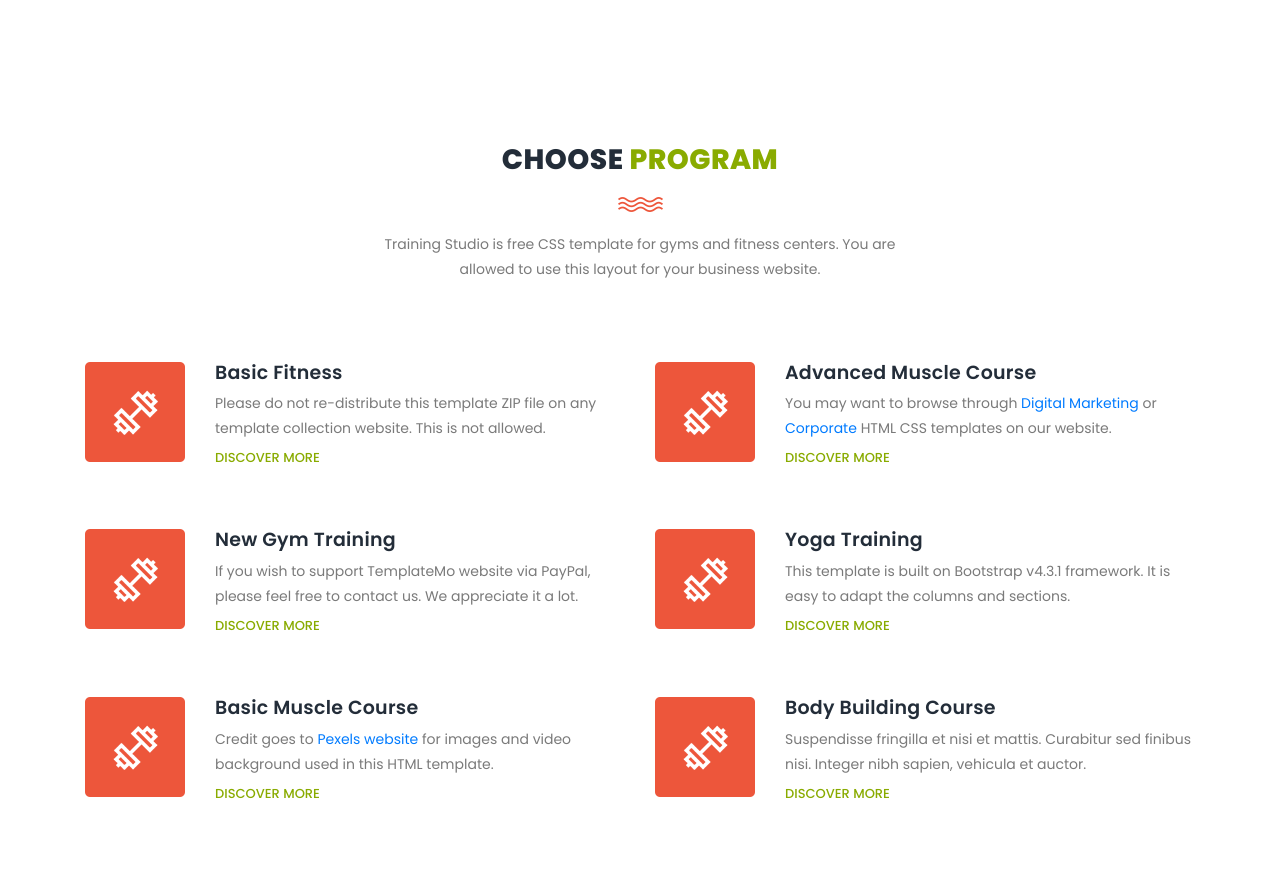
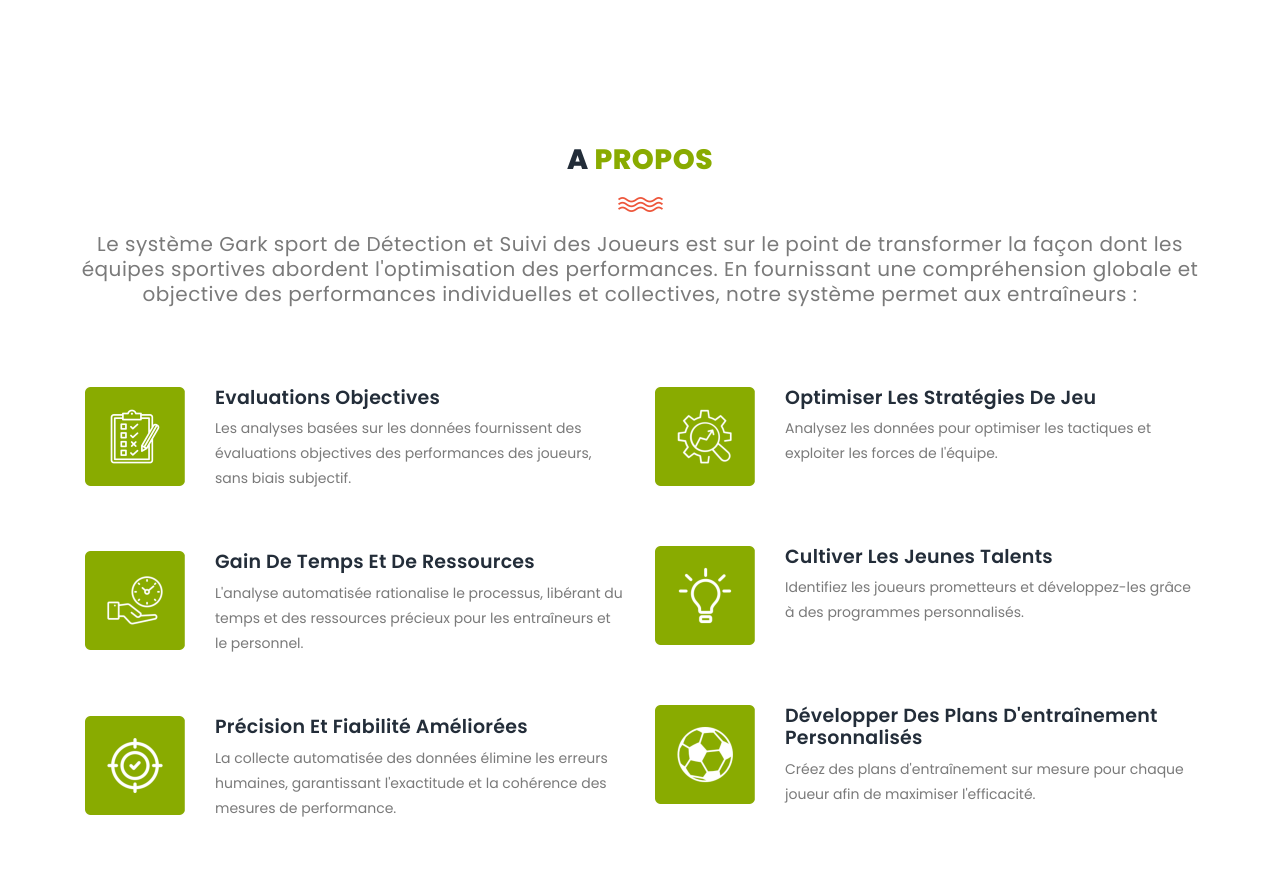
Before and after one commit to Emnakaa/site-pfe, a plain HTML site: page index.html in a window 1280 px wide. Shown: the part 804-1688 px from the top of the page. Drawn offline with Linux system fonts and the light colour scheme.

Commit message:
modified:   assets/css/templatemo-training-studio.css 	new file:   assets/images/Copie de Copie de IR peak analysis Last weeks July.png 	new file:   assets/images/analyse.png 	new file:   assets/images/cultiver.png 	new file:   assets/images/gaintemp.png 	new file:   assets/images/plan.png 	new file:   assets/images/precision.png 	new file:   assets/images/wave.png 	modified:   html/login.html 	modified:   index.html 	modified:   assets/css/templatemo-training-studio.css

```diff
--- a/assets/css/templatemo-training-studio.css
+++ b/assets/css/templatemo-training-studio.css
@@ -147,15 +147,24 @@ body {
 
 .section-heading {
   text-align: center;
+  width:100%;
   margin-top: 140px;
   margin-bottom: 80px;
 }
+
 
 .section-heading h2 {
   font-size: 28px;
   font-weight: 800;
   color: #232d39;
   text-transform: uppercase;
+  letter-spacing: 0.5px;
+  margin-top: 0px;
+  margin-bottom: 0px;
+}
+
+.section-heading p {
+  font-size: 20px;
   letter-spacing: 0.5px;
   margin-top: 0px;
   margin-bottom: 0px;
@@ -177,6 +186,9 @@ body {
 .dark-bg p {
   color: #fff;
 }
+
+
+
 
 
 
@@ -718,12 +730,15 @@ subscribe
 
 #call-to-action {
   padding: 120px 0px;
-  background-image: url(../images/cta-bg.jpg);
+  background-image: url(../images/240_F_166983065_JmPXU2dZqMMBGFFi45fT4N4N27sXue43.jpg);
   background-position: center center;
   background-repeat: no-repeat;
   background-size: cover;
   text-align: center;
 }
+
+
+
 
 .cta-content h2 {
   font-size: 36px;
--- a/index.html
+++ b/index.html
@@ -56,10 +56,10 @@ https://templatemo.com/tm-548-training-studio
                         <!-- ***** Menu Start ***** -->
                         <ul class="nav">
                             <li class="scroll-to-section"><a href="#top" class="active">Accueil</a></li>
-                            <li class="scroll-to-section"><a href="#features">About</a></li>
-                            <li class="scroll-to-section"><a href="#our-classes">Classes</a></li>
-                            <li class="scroll-to-section"><a href="#schedule">Schedules</a></li>
-                            <li class="scroll-to-section"><a href="#contact-us">Contact</a></li>
+                            <li class="scroll-to-section"><a href="#features">A Propos</a></li>
+                            <li class="scroll-to-section"><a href="#our-classes">Fonctionnalités</a></li>
+                            <li class="scroll-to-section"><a href="#schedule">Rien</a></li>
+                            <li class="scroll-to-section"><a href="#contact-us">Contacté</a></li>
                             <li class="main-button "><a href="html/login.html">S'identifier</a></li>
                         </ul>
                         <a class='menu-trigger'>
@@ -84,6 +84,8 @@ https://templatemo.com/tm-548-training-studio
             <div class="caption">
                 <h6>work harder, get stronger</h6>
                 <h4>Libérez le potentiel de votre équipe avec notre solution de <em>suivi des performances</em></h4>
+                <!-- <h4>Optimisez les performances des joueurs, prenez des décisions éclairées et <em>dominez le terrain</em></h4> -->
+
                 <div class="main-button scroll-to-section">
                     <a href="#features">Devenir un membre</a>
                 </div>
@@ -96,43 +98,44 @@ https://templatemo.com/tm-548-training-studio
     <section class="section" id="features">
         <div class="container">
             <div class="row">
-                <div class="col-lg-6 offset-lg-3">
                     <div class="section-heading">
-                        <h2>Choose <em>Program</em></h2>
+
+                        <h2>A <em>Propos</em></h2>
                         <img src="assets/images/line-dec.png" alt="waves">
-                        <p>Training Studio is free CSS template for gyms and fitness centers. You are allowed to use this layout for your business website.</p>
+                        <p>
+                            <!-- Grâce à sa capacité à fournir des informations exploitables, à améliorer le développement des joueurs et à rationaliser l'analyse des performances,  -->
+                            Le système Gark sport de Détection et Suivi des Joueurs est sur le point de transformer la façon dont les équipes sportives abordent l'optimisation des performances.
+                             En fournissant une compréhension globale et objective des performances individuelles et collectives, notre système permet aux entraîneurs :
+                        </p>
                     </div>
-                </div>
+
                 <div class="col-lg-6">
                     <ul class="features-items">
                         <li class="feature-item">
                             <div class="left-icon">
-                                <img src="assets/images/features-first-icon.png" alt="First One">
+                                <img src="assets/images/Copie de Copie de IR peak analysis Last weeks July.png" alt="First One">
                             </div>
                             <div class="right-content">
-                                <h4>Basic Fitness</h4>
-                                <p>Please do not re-distribute this template ZIP file on any template collection website. This is not allowed.</p>
-                                <a href="#" class="text-button">Discover More</a>
+                                <h4>Evaluations objectives </h4>
+                                <p>Les analyses basées sur les données fournissent des évaluations objectives des performances des joueurs, sans biais subjectif.</p>
                             </div>
                         </li>
                         <li class="feature-item">
                             <div class="left-icon">
-                                <img src="assets/images/features-first-icon.png" alt="second one">
+                                <img src="assets/images/gaintemp.png" alt="second one">
                             </div>
                             <div class="right-content">
-                                <h4>New Gym Training</h4>
-                                <p>If you wish to support TemplateMo website via PayPal, please feel free to contact us. We appreciate it a lot.</p>
-                                <a href="#" class="text-button">Discover More</a>
+                                <h4>Gain de temps et de ressources </h4>
+                                <p>L'analyse automatisée rationalise le processus, libérant du temps et des ressources précieux pour les entraîneurs et le personnel.</p>
                             </div>
                         </li>
                         <li class="feature-item">
                             <div class="left-icon">
-                                <img src="assets/images/features-first-icon.png" alt="third gym training">
+                                <img src="assets/images/precision.png" alt="third gym training">
                             </div>
                             <div class="right-content">
-                                <h4>Basic Muscle Course</h4>
-                                <p>Credit goes to <a rel="nofollow" href="https://www.pexels.com" target="_blank">Pexels website</a> for images and video background used in this HTML template.</p>
-                                <a href="#" class="text-button">Discover More</a>
+                                <h4>Précision et fiabilité améliorées</h4>
+                                <p>La collecte automatisée des données élimine les erreurs humaines, garantissant l'exactitude et la cohérence des mesures de performance.</p>
                             </div>
                         </li>
                     </ul>
@@ -141,32 +144,30 @@ https://templatemo.com/tm-548-training-studio
                     <ul class="features-items">
                         <li class="feature-item">
                             <div class="left-icon">
-                                <img src="assets/images/features-first-icon.png" alt="fourth muscle">
+                                <img src="assets/images/analyse.png" alt="fourth muscle">
                             </div>
                             <div class="right-content">
-                                <h4>Advanced Muscle Course</h4>
-                                <p>You may want to browse through <a rel="nofollow" href="https://templatemo.com/tag/digital-marketing" target="_parent">Digital Marketing</a> or <a href="https://templatemo.com/tag/corporate">Corporate</a> HTML CSS templates on our website.</p>
-                                <a href="#" class="text-button">Discover More</a>
+                                <h4>Optimiser les stratégies de jeu</h4>
+                                <p>Analysez les données pour optimiser les tactiques et exploiter les forces de l'équipe.</p>
                             </div>
                         </li>
                         <li class="feature-item">
                             <div class="left-icon">
-                                <img src="assets/images/features-first-icon.png" alt="training fifth">
+                                <img src="assets/images/cultiver.png" alt="training fifth">
                             </div>
                             <div class="right-content">
-                                <h4>Yoga Training</h4>
-                                <p>This template is built on Bootstrap v4.3.1 framework. It is easy to adapt the columns and sections.</p>
-                                <a href="#" class="text-button">Discover More</a>
+                                <h4>cultiver les jeunes talents</h4>
+                                <p>Identifiez les joueurs prometteurs et développez-les grâce à des programmes personnalisés.</p>
                             </div>
                         </li>
                         <li class="feature-item">
                             <div class="left-icon">
-                                <img src="assets/images/features-first-icon.png" alt="gym training">
+                                <img src="assets/images/plan.png" alt="gym training">
                             </div>
                             <div class="right-content">
-                                <h4>Body Building Course</h4>
-                                <p>Suspendisse fringilla et nisi et mattis. Curabitur sed finibus nisi. Integer nibh sapien, vehicula et auctor.</p>
-                                <a href="#" class="text-button">Discover More</a>
+                                <h4>Développer des plans d'entraînement personnalisés</h4>
+                                <p>Créez des plans d'entraînement sur mesure pour chaque joueur afin de maximiser l'efficacité.</p>
+
                             </div>
                         </li>
                     </ul>
@@ -182,10 +183,10 @@ https://templatemo.com/tm-548-training-studio
             <div class="row">
                 <div class="col-lg-10 offset-lg-1">
                     <div class="cta-content">
-                        <h2>Don’t <em>think</em>, begin <em>today</em>!</h2>
-                        <p>Ut consectetur, metus sit amet aliquet placerat, enim est ultricies ligula, sit amet dapibus odio augue eget libero. Morbi tempus mauris a nisi luctus imperdiet.</p>
+                        <h2>Lancez- <em>vous</em>,aujourd' <em>hui</em>!</h2>
+                        <p>Identifiez vos points forts et vos points faibles, prenez des décisions éclairées et atteignez de nouveaux sommets dans votre jeu.</p>
                         <div class="main-button scroll-to-section">
-                            <a href="#our-classes">Become a member</a>
+                            <a href="#our-classes">DEVENIR UN MEMBRE</a>
                         </div>
                     </div>
                 </div>
```
Also changed, not shown: html/login.html (+0 -1 lines), assets/images/Copie de Copie de IR peak analysis Last weeks July.png (added), assets/images/analyse.png (added), assets/images/cultiver.png (added), assets/images/gaintemp.png (added), assets/images/plan.png (added), assets/images/precision.png (added), assets/images/wave.png (added).
